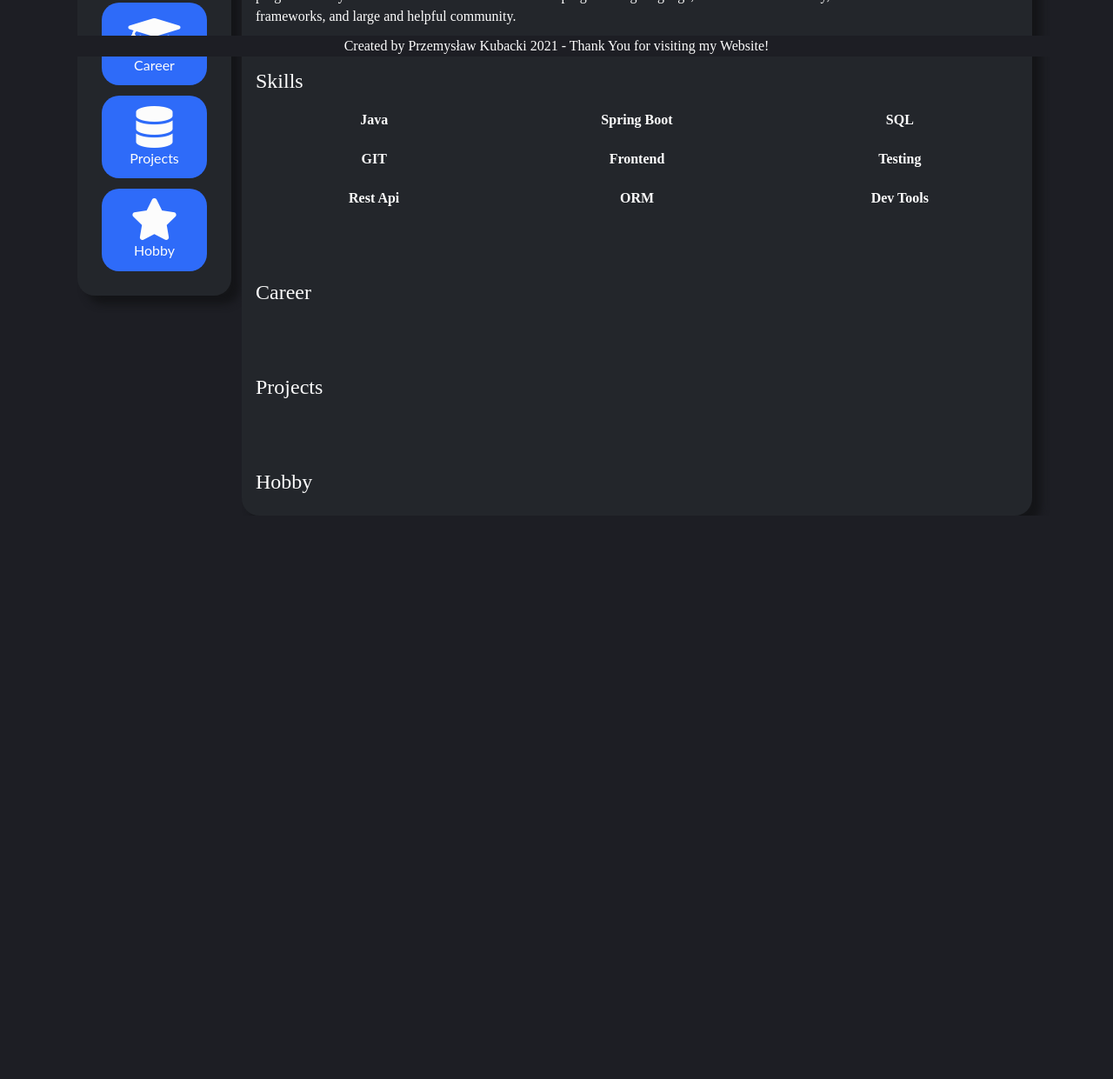
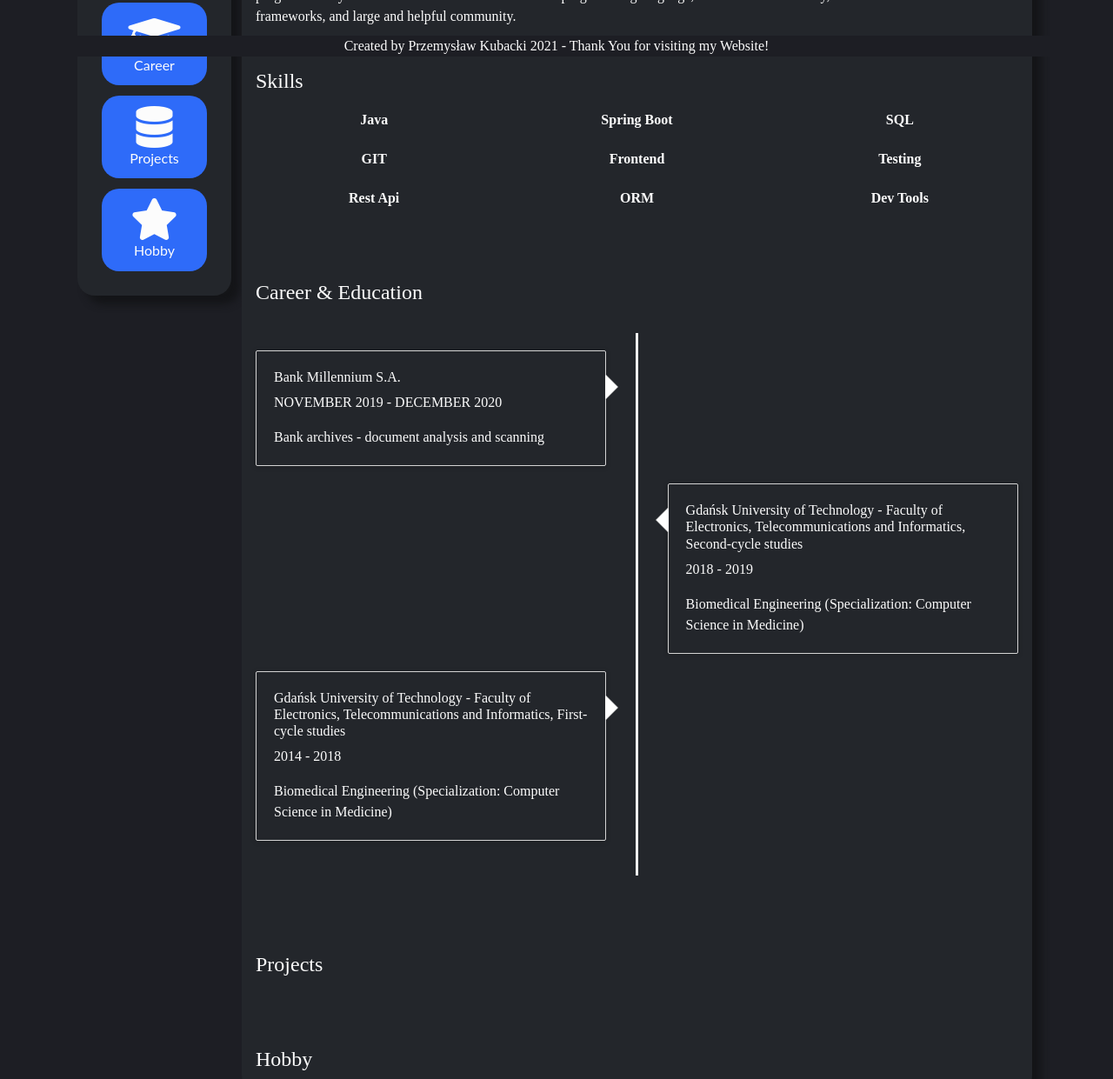
Before and after one commit to kubackip/CVResume, a plain HTML site: page index.html in a window 1280 px wide. Shown: the part 735-1976 px from the top of the page at 87% size. Before the commit the page ends 1328 px from the top, so only its background shows below. Drawn offline with nearby package versions, Linux system fonts and the light colour scheme.

Commit message:
Add career and education timeline
Timeline shows my education and first job info

```diff
--- a/index.html
+++ b/index.html
@@ -9,7 +9,6 @@
       href="https://maxcdn.bootstrapcdn.com/bootstrap/4.5.2/css/bootstrap.min.css"
     />
     <link rel="stylesheet" href="style.css" />
-    <script type="text/javascript" src="script.js"></script>
     <link
       rel="stylesheet"
       href="https://use.fontawesome.com/releases/v5.7.0/css/all.css"
@@ -132,6 +131,7 @@
             or frameworks, and large and helpful community.
             <br /><br /><br />
             <h4>Skills</h4>
+
             <div class="row">
               <div class="col-4">
                 <div class="tilePanel" id="tilePanelJava">
@@ -278,8 +278,56 @@
             </div>
 
             <br /><br /><br />
-            <h4>Career</h4>
+            <h4>Career & Education</h4>
+            <br />
 
+            <ul class="timeline">
+              <li>
+                <div class="timeline-panel">
+                  <div class="timeline-heading">
+                    <h4 class="timeline-title">Bank Millennium S.A.</h4>
+                    <p>NOVEMBER 2019 - DECEMBER 2020</p>
+                  </div>
+                  <div class="timeline-body">
+                    <p>Bank archives - document analysis and scanning</p>
+                  </div>
+                </div>
+              </li>
+              <li class="timeline-inverted">
+                <div class="timeline-panel">
+                  <div class="timeline-heading">
+                    <h4 class="timeline-title">
+                      Gdańsk University of Technology - Faculty of Electronics,
+                      Telecommunications and Informatics, Second-cycle studies
+                    </h4>
+                    <p>2018 - 2019</p>
+                  </div>
+                  <div class="timeline-body">
+                    <p>
+                      Biomedical Engineering (Specialization: Computer Science
+                      in Medicine)
+                    </p>
+                  </div>
+                </div>
+              </li>
+              <li>
+                <div class="timeline-panel">
+                  <div class="timeline-heading">
+                    <h4 class="timeline-title">
+                      Gdańsk University of Technology - Faculty of Electronics,
+                      Telecommunications and Informatics, First-cycle studies
+                    </h4>
+                    <p>2014 - 2018</p>
+                  </div>
+                  <div class="timeline-body">
+                    <p>
+                      Biomedical Engineering (Specialization: Computer Science
+                      in Medicine)
+                    </p>
+                  </div>
+                </div>
+              </li>
+            </ul>
             <br /><br /><br />
             <h4>Projects</h4>
 
--- a/style.css
+++ b/style.css
@@ -29,6 +29,7 @@ body {
   border-radius: 20px;
   color: #fcfcfc;
   box-shadow: 10px 10px 8px #141518;
+  margin-bottom: 50px;
 }
 
 .simpleFooter {
@@ -161,6 +162,10 @@ html {
 }
 
 @media screen and (max-width: 992px) {
+  .infoPanel {
+    margin-bottom: 60px;
+  }
+
   .divButton {
     margin-top: 8px;
     margin-bottom: 8px;
@@ -285,7 +290,6 @@ html {
 
 @media screen and (max-width: 576px) {
   body {
-    padding-bottom: 90px;
     font-size: 13px;
   }
 
@@ -302,6 +306,7 @@ html {
     background-color: #23262b;
     border-radius: 20px;
     color: #fcfcfc;
+    margin-bottom: 100px;
   }
 
   .divNavButton {
@@ -324,3 +329,134 @@ html {
     font-size: 23px;
   }
 }
+
+.timeline {
+  list-style: none;
+  padding: 20px 0 20px;
+  position: relative;
+}
+
+.timeline:before {
+  top: 0;
+  bottom: 0;
+  position: absolute;
+  content: " ";
+  width: 3px;
+  background-color: #eeeeee;
+  left: 50%;
+  margin-left: -1.5px;
+}
+
+.timeline > li {
+  margin-bottom: 20px;
+  position: relative;
+}
+
+.timeline > li:before,
+.timeline > li:after {
+  content: " ";
+  display: table;
+}
+
+.timeline > li:after {
+  clear: both;
+}
+
+.timeline > li:before,
+.timeline > li:after {
+  content: " ";
+  display: table;
+}
+
+.timeline > li:after {
+  clear: both;
+}
+
+.timeline > li > .timeline-panel {
+  width: 46%;
+  float: left;
+  border: 1px solid #d4d4d4;
+  border-radius: 2px;
+  padding: 20px;
+  position: relative;
+  -webkit-box-shadow: 0 1px 6px rgba(0, 0, 0, 0.175);
+  box-shadow: 0 1px 6px rgba(0, 0, 0, 0.175);
+}
+
+.timeline > li > .timeline-panel:before {
+  position: absolute;
+  top: 26px;
+  right: -15px;
+  display: inline-block;
+  border-top: 15px solid transparent;
+  border-left: 15px solid #ccc;
+  border-right: 0 solid #ccc;
+  border-bottom: 15px solid transparent;
+  content: " ";
+}
+
+.timeline > li > .timeline-panel:after {
+  position: absolute;
+  top: 27px;
+  right: -14px;
+  display: inline-block;
+  border-top: 14px solid transparent;
+  border-left: 14px solid #fff;
+  border-right: 0 solid #fff;
+  border-bottom: 14px solid transparent;
+  content: " ";
+}
+
+.timeline > li > .timeline-badge {
+  color: #fff;
+  width: 50px;
+  height: 50px;
+  line-height: 50px;
+  font-size: 1.4em;
+  text-align: center;
+  position: absolute;
+  top: 16px;
+  left: 50%;
+  margin-left: -25px;
+  background-color: #999999;
+  z-index: 100;
+  border-top-right-radius: 50%;
+  border-top-left-radius: 50%;
+  border-bottom-right-radius: 50%;
+  border-bottom-left-radius: 50%;
+}
+
+.timeline > li.timeline-inverted > .timeline-panel {
+  float: right;
+}
+
+.timeline > li.timeline-inverted > .timeline-panel:before {
+  border-left-width: 0;
+  border-right-width: 15px;
+  left: -15px;
+  right: auto;
+}
+
+.timeline > li.timeline-inverted > .timeline-panel:after {
+  border-left-width: 0;
+  border-right-width: 14px;
+  left: -14px;
+  right: auto;
+}
+
+.timeline-title {
+  margin-top: 0;
+  color: inherit;
+  word-wrap: break-word;
+  font-size: 16px;
+}
+
+.timeline-body > p,
+.timeline-body > ul {
+  margin-bottom: 0;
+  word-wrap: break-word;
+}
+
+.timeline-body > p + p {
+  margin-top: 5px;
+}
```
